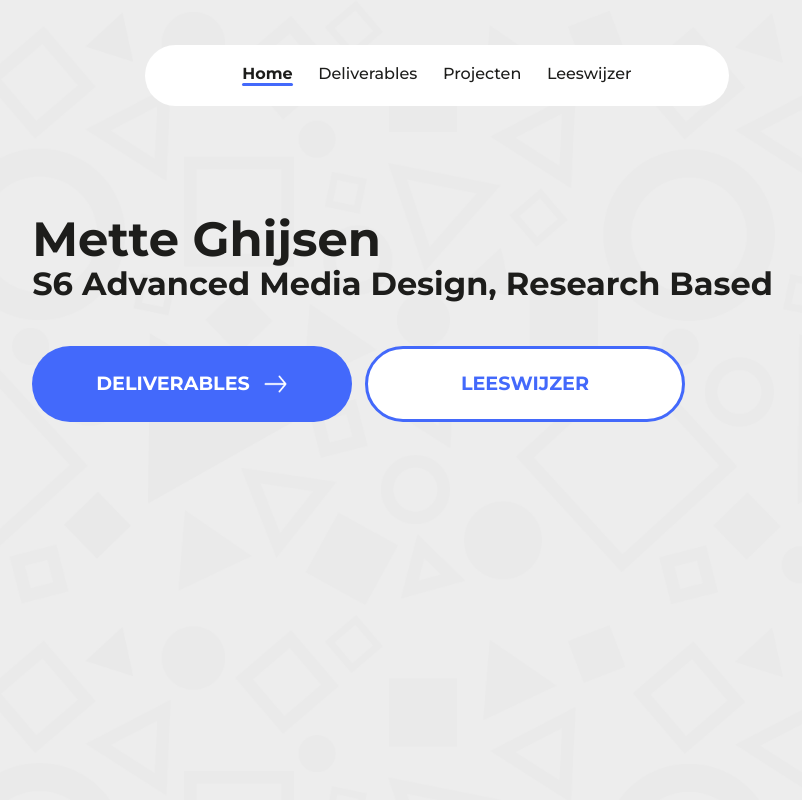
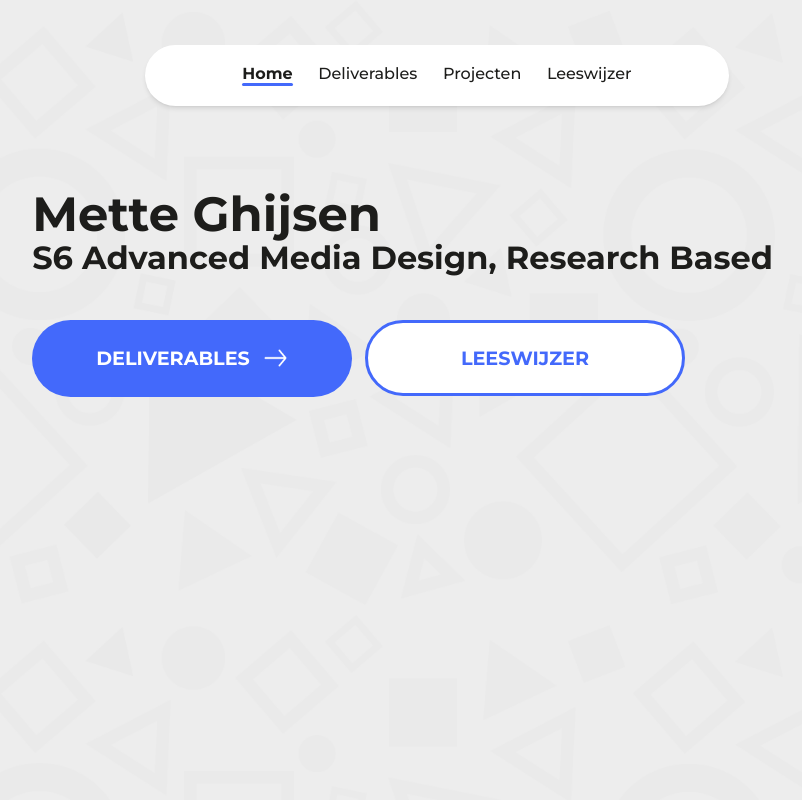
Before and after one commit to metteghijsen/semester6-website, a Nuxt app in the folder frontend/: page / in a window 1280 px wide. Shown: the top 800 px of the page, without its empty margins (203-1005 px from the left). Built offline with nearby package versions, Linux system fonts and the light colour scheme.

Commit message:
Feature: Gave taskbar a fixed position

```diff
--- a/frontend/components/layout/Taskbar.vue
+++ b/frontend/components/layout/Taskbar.vue
@@ -1,6 +1,6 @@
 <template>
-  <div class="justify-center flex my-8">
-    <div class="bg-white100 px-[106px] py-3 flex justify-center rounded-full w-max">
+  <div class="justify-center flex mt-8 mb-[100px]">
+    <div class="bg-white100 px-[106px] py-3 flex justify-center rounded-full w-max fixed z-50 shadow-md">
       <router-link :to="links[0].to" class="px-2 link" :class="{ 'active-link': isActive(links[0].to) }">
         <UiTypography type="p" size="paragraph-small" :class="{ 'font-bold': isActive(links[0].to) }">
           Home
```
